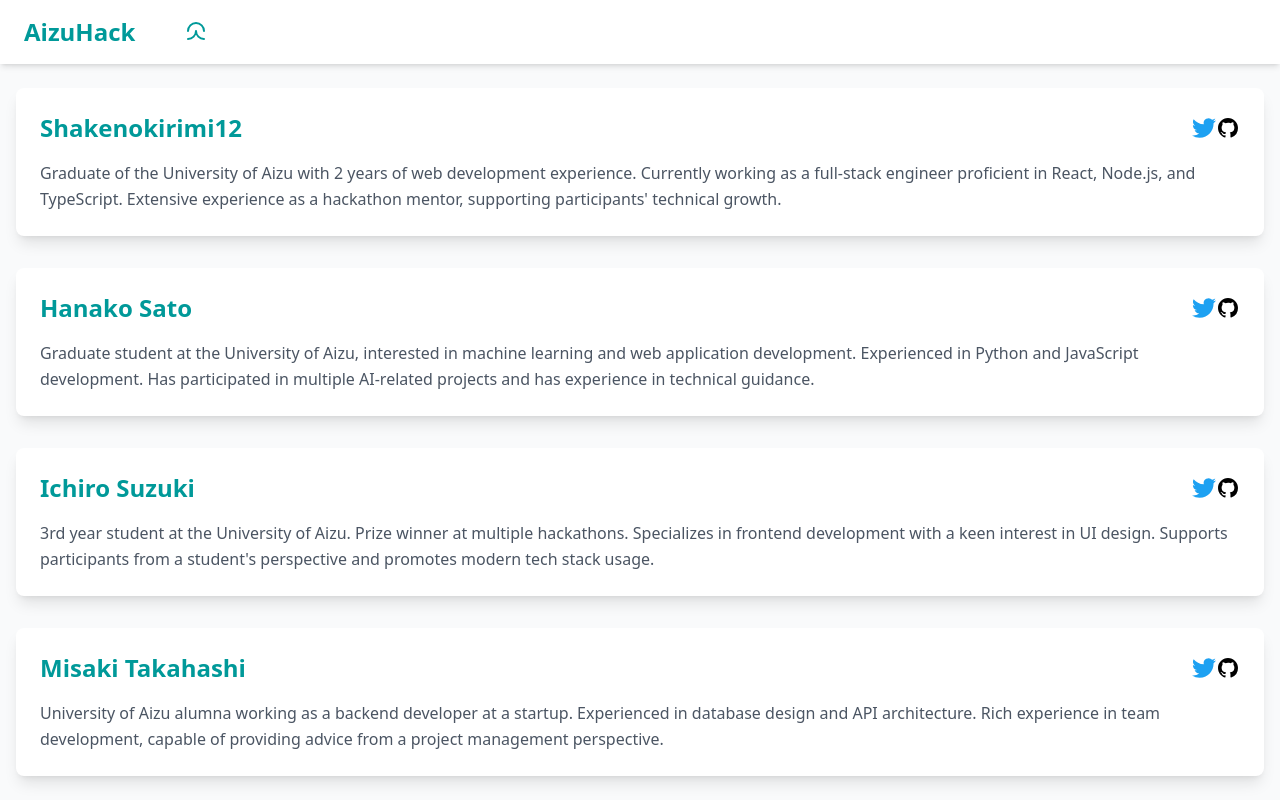
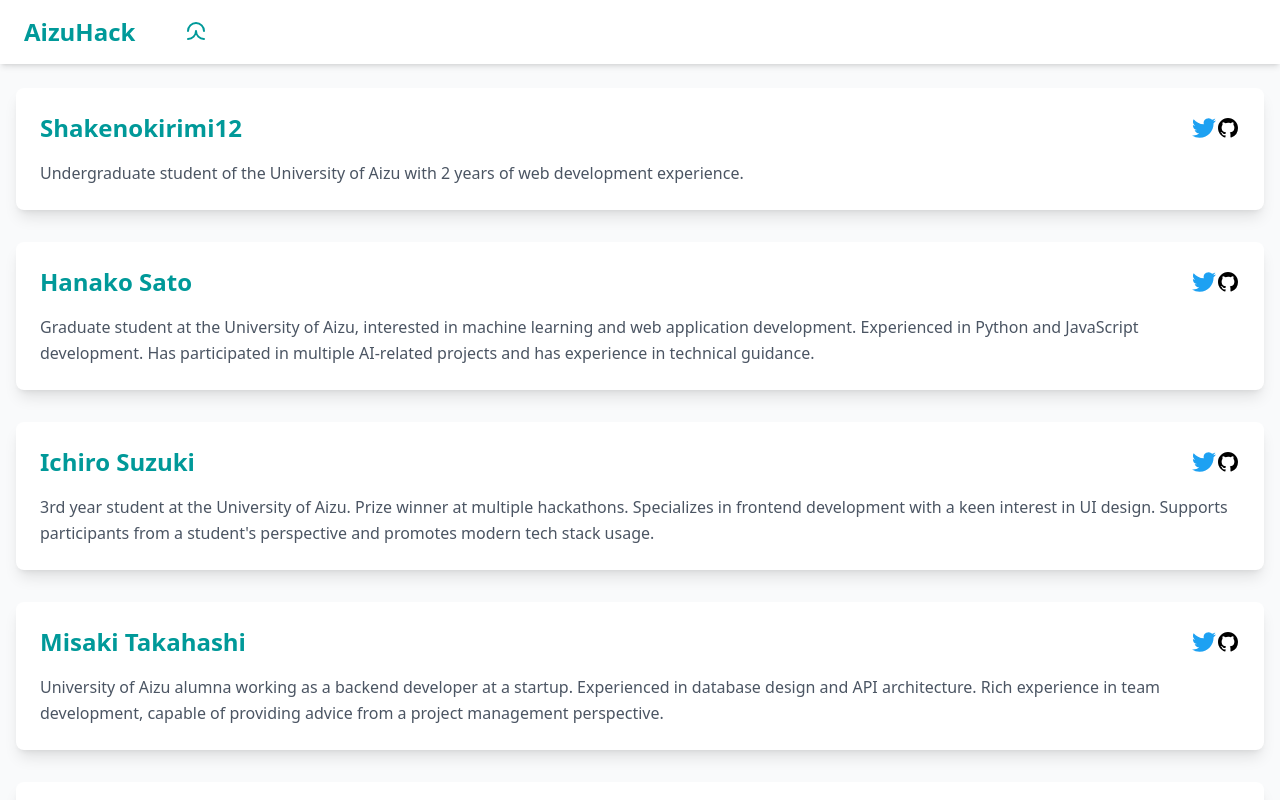
Before and after one commit to Shakenokirimi12/aizuhack-webpage, a React (Vite) app: page /en/mentors in a window 1280 px wide. Shown: the top 800 px of the page. Built offline with nearby package versions, Linux system fonts and the light colour scheme.

Commit message:
MentorCardコンポーネントのSVGアイコンのインデントを修正し、メンターのバイオ情報を更新

```diff
--- a/src/components/en/Mentors_EN.jsx
+++ b/src/components/en/Mentors_EN.jsx
@@ -12,8 +12,12 @@
                 rel="noopener noreferrer"
                 className="text-[#1DA1F2] hover:opacity-80"
               >
-                <svg className="w-6 h-6" fill="currentColor" viewBox="0 0 24 24">
-                  <path d="M23.953 4.57a10 10 0 01-2.825.775 4.958 4.958 0 002.163-2.723c-.951.555-2.005.959-3.127 1.184a4.92 4.92 0 00-8.384 4.482C7.69 8.095 4.067 6.13 1.64 3.162a4.822 4.822 0 00-.666 2.475c0 1.71.87 3.213 2.188 4.096a4.904 4.904 0 01-2.228-.616v.06a4.923 4.923 0 003.946 4.827 4.996 4.996 0 01-2.212.085 4.936 4.936 0 004.604 3.417 9.867 9.867 0 01-6.102 2.105c-.39 0-.779-.023-1.17-.067a13.995 13.995 0 007.557 2.209c9.053 0 13.998-7.496 13.998-13.985 0-.21 0-.42-.015-.63A9.935 9.935 0 0024 4.59z"/>
+                <svg
+                  className="w-6 h-6"
+                  fill="currentColor"
+                  viewBox="0 0 24 24"
+                >
+                  <path d="M23.953 4.57a10 10 0 01-2.825.775 4.958 4.958 0 002.163-2.723c-.951.555-2.005.959-3.127 1.184a4.92 4.92 0 00-8.384 4.482C7.69 8.095 4.067 6.13 1.64 3.162a4.822 4.822 0 00-.666 2.475c0 1.71.87 3.213 2.188 4.096a4.904 4.904 0 01-2.228-.616v.06a4.923 4.923 0 003.946 4.827 4.996 4.996 0 01-2.212.085 4.936 4.936 0 004.604 3.417 9.867 9.867 0 01-6.102 2.105c-.39 0-.779-.023-1.17-.067a13.995 13.995 0 007.557 2.209c9.053 0 13.998-7.496 13.998-13.985 0-.21 0-.42-.015-.63A9.935 9.935 0 0024 4.59z" />
                 </svg>
               </a>
             )}
@@ -24,8 +28,16 @@
                 rel="noopener noreferrer"
                 className="text-gray-800 hover:opacity-80"
               >
-                <svg className="w-6 h-6" fill="currentColor" viewBox="0 0 24 24">
-                  <path fillRule="evenodd" d="M12 2C6.477 2 2 6.484 2 12.017c0 4.425 2.865 8.18 6.839 9.504.5.092.682-.217.682-.483 0-.237-.008-.868-.013-1.703-2.782.605-3.369-1.343-3.369-1.343-.454-1.158-1.11-1.466-1.11-1.466-.908-.62.069-.608.069-.608 1.003.07 1.531 1.032 1.531 1.032.892 1.53 2.341 1.088 2.91.832.092-.647.35-1.088.636-1.338-2.22-.253-4.555-1.113-4.555-4.951 0-1.093.39-1.988 1.029-2.688-.103-.253-.446-1.272.098-2.65 0 0 .84-.27 2.75 1.026A9.564 9.564 0 0112 6.844c.85.004 1.705.115 2.504.337 1.909-1.296 2.747-1.027 2.747-1.027.546 1.379.202 2.398.1 2.651.64.7 1.028 1.595 1.028 2.688 0 3.848-2.339 4.695-4.566 4.943.359.309.678.92.678 1.855 0 1.338-.012 2.419-.012 2.747 0 .268.18.58.688.482A10.019 10.019 0 0022 12.017C22 6.484 17.522 2 12 2z" clipRule="evenodd"/>
+                <svg
+                  className="w-6 h-6"
+                  fill="currentColor"
+                  viewBox="0 0 24 24"
+                >
+                  <path
+                    fillRule="evenodd"
+                    d="M12 2C6.477 2 2 6.484 2 12.017c0 4.425 2.865 8.18 6.839 9.504.5.092.682-.217.682-.483 0-.237-.008-.868-.013-1.703-2.782.605-3.369-1.343-3.369-1.343-.454-1.158-1.11-1.466-1.11-1.466-.908-.62.069-.608.069-.608 1.003.07 1.531 1.032 1.531 1.032.892 1.53 2.341 1.088 2.91.832.092-.647.35-1.088.636-1.338-2.22-.253-4.555-1.113-4.555-4.951 0-1.093.39-1.988 1.029-2.688-.103-.253-.446-1.272.098-2.65 0 0 .84-.27 2.75 1.026A9.564 9.564 0 0112 6.844c.85.004 1.705.115 2.504.337 1.909-1.296 2.747-1.027 2.747-1.027.546 1.379.202 2.398.1 2.651.64.7 1.028 1.595 1.028 2.688 0 3.848-2.339 4.695-4.566 4.943.359.309.678.92.678 1.855 0 1.338-.012 2.419-.012 2.747 0 .268.18.58.688.482A10.019 10.019 0 0022 12.017C22 6.484 17.522 2 12 2z"
+                    clipRule="evenodd"
+                  />
                 </svg>
               </a>
             )}
@@ -43,7 +55,7 @@
       name: "Shakenokirimi12",
       twitter: "shakenokirimi12",
       github: "Shakenokirimi12",
-      bio: "Graduate of the University of Aizu with 2 years of web development experience. Currently working as a full-stack engineer proficient in React, Node.js, and TypeScript. Extensive experience as a hackathon mentor, supporting participants' technical growth.",
+      bio: "Undergraduate student of the University of Aizu with 2 years of web development experience.",
     },
     {
       name: "Hanako Sato",
@@ -74,7 +86,7 @@
       twitter: "naoko_k",
       github: "naoko-dev",
       bio: "Graduate of the University of Aizu's Master's program. Currently working as a technical consultant, experienced in system design through deployment. Well-versed in cloud services and security considerations.",
-    }
+    },
   ];
 
   return (
```
